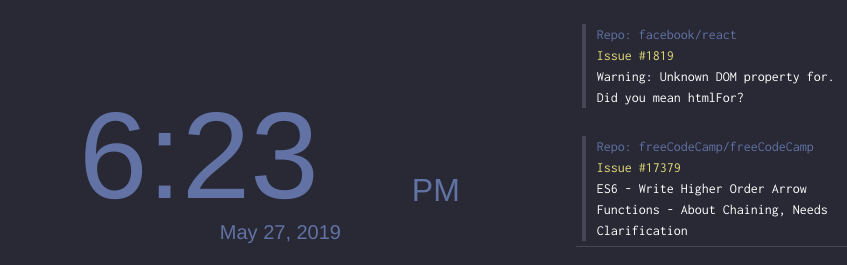
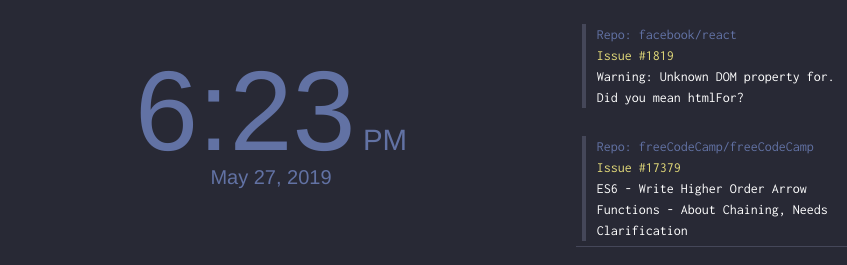
Before and after one commit to LadyDeveloper/chingu-soloproject, a website: page index.html in a window 1280 px wide. Shown: the part 386-651 px from the top of the page, 433-1280 px from the left. Drawn offline with Linux system fonts and the light colour scheme.

Commit message:
Time layout fixed

```diff
--- a/css/time.css
+++ b/css/time.css
@@ -1,30 +1,30 @@
+.display-time{
+    position: absolute;
+    text-align: center;
+    color: #6272A4;
+    top: 55%;
+    left: 30%;
+    width: 50%;
+    font-size: 92%;
+}
 #displayTime{
     font-family: 'Helvetica Neue',Helvetica,Arial,sans-serif;
-    position: absolute;
+    position: relative;
     color: #6272A4 ;
     font-size: 770%;
-    top: 60%;
-    left: 40%;
-    font-weight: 400;
 }
-
+#suffix{
+    font-family: 'Helvetica Neue',Helvetica,Arial,sans-serif;
+    position: relative;
+    color: #6272A4;
+    font-size: 200%;
+}
 #displayDate{
     font-family: 'Helvetica Neue',Helvetica,Arial,sans-serif;
-     position: absolute;
+     position: relative;
      color: #6272A4;
+     text-align: center;
      font-size: 20px;
-     top: 76%;
-     left: 51%;
-     font-weight: 100;
-
- }
- #suffix{
-    font-family: 'Helvetica Neue',Helvetica,Arial,sans-serif;
-    position: absolute;
-    color: #6272A4;
-    font-size: 200%;
-    top: 70%;
-    left: 62%;
 }
 .fa-question-circle{
     color: #FFB86C;
@@ -36,7 +36,7 @@
     top: 82%;
     left: 30%;
     width: 50%;
-    font-size: 92%;;
+    font-size: 92%;
 }
 
 button{
@@ -51,13 +51,27 @@ button{
 .orange{
     color: #FFB86C;
 }
-@media (max-width: 1100px){
-    #suffix{
-        left: 70%;
+
+    /* @media (max-width: 1500px){
+        #suffix{
+            left: 62%;
+            top: 67%;
+        }
+        #displayTime{
+            top: 56%;
+            left: 36%;
+        }
+        #displayDate{
+            left: 46%;
+        }
     }
-}
-@media (max-width: 1500px){
-    #suffix{
-        left: 66%;
-    }
-}
+    @media (max-height: 660px){
+        #displayTime{
+            top: 50%;
+            left: 35%;
+        }
+        #suffix{
+            left: 70%;
+            top: 63%;
+        }
+    } */
--- a/index.html
+++ b/index.html
@@ -169,9 +169,11 @@
             </div>
 
             <div class="displayTime">
-                <span id="displayTime"></span>
-                <span id="suffix"></span>
-                <span id="displayDate"> </span>
+                <div class="display-time">
+                    <span id="displayTime"></span>
+                    <span id="suffix"></span>
+                    <p id="displayDate"> </p>
+                </div>
                 <div class="linkMessage" id="linkMessage">
                     <p><i class="fa fa-question-circle"></i> Did you know you can add CUSTOM LINKS to display in this
                         section? </p>
```
